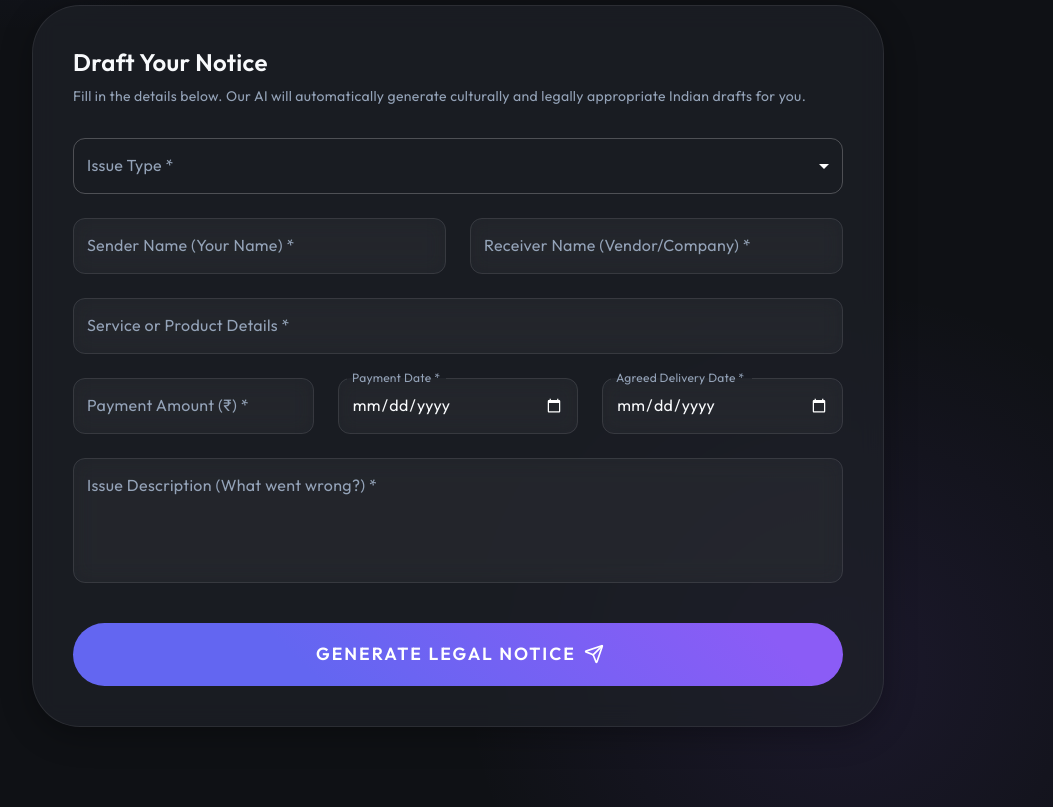
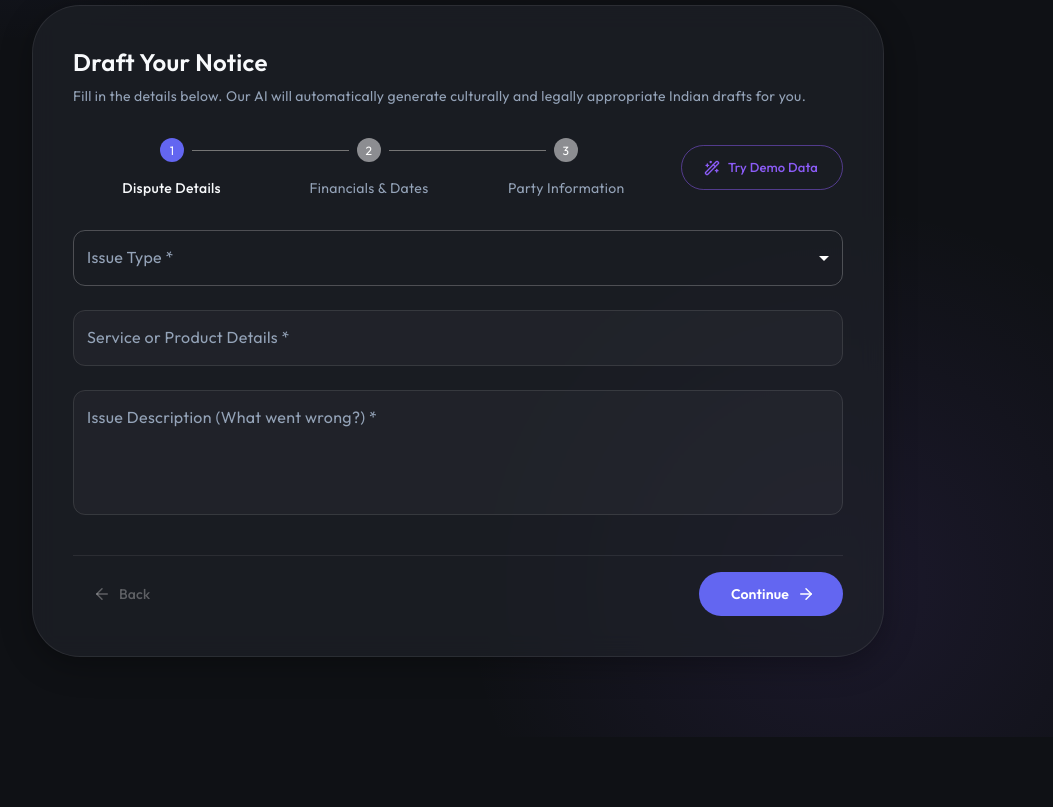
Before and after one commit to coddedman/Ai-legal-notice-generator, a Next.js app: page / in a window 1280 px wide. Shown: the part 420-1227 px from the top of the page, without its empty margins (182-1235 px from the left). After the commit the page ends 1157 px from the top, so only its background shows below. Built offline with nearby package versions, Linux system fonts and the light colour scheme.

Commit message:
feat: enhance UI/UX with step wizard, demo auto-fill, rich loading states, and success toasts

```diff
--- a/src/app/page.tsx
+++ b/src/app/page.tsx
@@ -19,10 +19,12 @@ export default function Home() {
     complaintDraft: string;
   } | null>(null);
   const [error, setError] = useState<string | null>(null);
+  const [successMsg, setSuccessMsg] = useState<string | null>(null);
 
   const handleGenerate = async (formData: NoticeFormData) => {
     setLoading(true);
     setError(null);
+    setSuccessMsg(null);
     setGeneratedData(null);
 
     try {
@@ -42,6 +44,7 @@ export default function Home() {
       }
 
       setGeneratedData(data);
+      setSuccessMsg('Legal Notice drafted successfully!');
 
       // Scroll to result smoothly
       setTimeout(() => {
@@ -153,21 +156,33 @@ export default function Home() {
 
         {loading && (
           <Box mt={6} display="flex" flexDirection="column" alignItems="center" className="animate-fade-in">
-            <CircularProgress size={50} thickness={4} sx={{ color: 'primary.main', mb: 2 }} />
-            <Typography variant="h6" color="text.secondary" className="animate-fade-in">
-              Analyzing dispute details and generating official drafts...
-            </Typography>
+            <CircularProgress size={40} thickness={4} sx={{ color: 'primary.main', mb: 3 }} />
+            <Box p={3} borderRadius={3} bgcolor={theme.palette.mode === 'dark' ? 'rgba(0,0,0,0.3)' : 'rgba(0,0,0,0.02)'} border="1px solid" borderColor="divider">
+               <Typography variant="h6" color="text.primary" fontWeight={600} mb={1}>
+                 Drafting Official Notice
+               </Typography>
+               <Typography variant="body2" color="text.secondary">
+                 Our AI is formulating the exact legal terminology and consequences based on your detailed input...
+               </Typography>
+            </Box>
           </Box>
         )}
 
         {generatedData && !loading && (
-          <NoticeOutput data={generatedData} />
+          <Box mt={5}>
+            <NoticeOutput data={generatedData} />
+          </Box>
         )}
       </Container>
 
-      <Snackbar open={!!error} autoHideDuration={6000} onClose={() => setError(null)}>
-        <Alert severity="error" onClose={() => setError(null)} sx={{ width: '100%', borderRadius: 2 }}>
-          {error}
+      <Snackbar open={!!error || !!successMsg} autoHideDuration={6000} onClose={() => { setError(null); setSuccessMsg(null); }} anchorOrigin={{ vertical: 'bottom', horizontal: 'center' }}>
+        <Alert
+          severity={error ? "error" : "success"}
+          onClose={() => { setError(null); setSuccessMsg(null); }}
+          sx={{ width: '100%', borderRadius: 2, fontWeight: 500 }}
+          variant="filled"
+        >
+          {error || successMsg}
         </Alert>
       </Snackbar>
     </Box>
--- a/src/components/NoticeForm.tsx
+++ b/src/components/NoticeForm.tsx
@@ -1,6 +1,6 @@
 'use client';
 
-import React from 'react';
+import React, { useState } from 'react';
 import { useForm, Controller } from 'react-hook-form';
 import {
   TextField,
@@ -11,8 +11,14 @@ import {
   Select,
   Box,
   Typography,
+  Stepper,
+  Step,
+  StepLabel,
+  InputAdornment,
+  IconButton,
+  Tooltip
 } from '@mui/material';
-import { Send as SendIcon } from 'lucide-react';
+import { Send as SendIcon, ArrowRight, ArrowLeft, Wand2, Info } from 'lucide-react';
 
 const ISSUE_TYPES = [
   'Fraud',
@@ -38,10 +44,16 @@ interface Props {
   loading: boolean;
 }
 
+const steps = ['Dispute Details', 'Financials & Dates', 'Party Information'];
+
 export default function NoticeForm({ onSubmit, loading }: Props) {
+  const [activeStep, setActiveStep] = useState(0);
+
   const {
     control,
     handleSubmit,
+    trigger,
+    setValue,
     formState: { errors },
   } = useForm<NoticeFormData>({
     defaultValues: {
@@ -54,11 +66,69 @@ export default function NoticeForm({ onSubmit, loading }: Props) {
       deliveryDate: '',
       description: '',
     },
+    mode: 'onTouched'
   });
 
+  const handleNext = async () => {
+    let fieldsToValidate: (keyof NoticeFormData)[] = [];
+    if (activeStep === 0) {
+      fieldsToValidate = ['issueType', 'serviceDetails', 'description'];
+    } else if (activeStep === 1) {
+      fieldsToValidate = ['amount', 'paymentDate', 'deliveryDate'];
+    }
+
+    const isStepValid = await trigger(fieldsToValidate);
+    if (isStepValid) {
+      setActiveStep((prev) => prev + 1);
+    }
+  };
+
+  const handleBack = () => {
+    setActiveStep((prev) => prev - 1);
+  };
+
+  const fillDemoData = () => {
+    setValue('issueType', 'Service Delay', { shouldValidate: true });
+    setValue('serviceDetails', 'Wedding Photography and Videography', { shouldValidate: true });
+    setValue('description', 'The photographer took the advance but did not show up on the wedding day. Phone is switched off.', { shouldValidate: true });
+    setValue('amount', '50000', { shouldValidate: true });
+    setValue('paymentDate', '2025-10-01', { shouldValidate: true });
+    setValue('deliveryDate', '2025-11-15', { shouldValidate: true });
+    setValue('senderName', 'Rahul Verma', { shouldValidate: true });
+    setValue('receiverName', 'DreamShot Studio Pvt Ltd', { shouldValidate: true });
+  };
+
   return (
+    <Box sx={{ width: '100%' }}>
+      <Box sx={{ display: 'flex', justifyContent: 'space-between', alignItems: 'center', mb: 4 }}>
+        <Stepper activeStep={activeStep} alternativeLabel sx={{ flexGrow: 1, '& .MuiStepLabel-label': { mt: 1 } }}>
+          {steps.map((label) => (
+            <Step key={label}>
+              <StepLabel>{label}</StepLabel>
+            </Step>
+          ))}
+        </Stepper>
+        {activeStep === 0 && (
+           <Tooltip title="Auto-fill with demo data to test the AI">
+             <Button
+               variant="outlined"
+               size="small"
+               color="secondary"
+               startIcon={<Wand2 size={16} />}
+               onClick={fillDemoData}
+               sx={{ ml: 2, borderRadius: 2, textTransform: 'none', minWidth: '140px' }}
+             >
+               Try Demo Data
+             </Button>
+           </Tooltip>
+        )}
+      </Box>
+
       <Box component="form" onSubmit={handleSubmit(onSubmit)} noValidate sx={{ mt: 2, display: 'flex', flexDirection: 'column', gap: 3 }}>
-      <Box>
+
+        {/* STEP 0: Dispute Details */}
+        {activeStep === 0 && (
+          <Box className="animate-fade-in" display="flex" flexDirection="column" gap={3}>
             <Controller
               name="issueType"
               control={control}
@@ -66,58 +136,16 @@ export default function NoticeForm({ onSubmit, loading }: Props) {
               render={({ field }) => (
                 <FormControl fullWidth error={!!errors.issueType}>
                   <InputLabel id="issue-type-label">Issue Type *</InputLabel>
-              <Select
-                labelId="issue-type-label"
-                label="Issue Type *"
-                {...field}
-              >
+                  <Select labelId="issue-type-label" label="Issue Type *" {...field}>
                     {ISSUE_TYPES.map((type) => (
-                  <MenuItem key={type} value={type}>
-                    {type}
-                  </MenuItem>
+                      <MenuItem key={type} value={type}>{type}</MenuItem>
                     ))}
                   </Select>
+                  {errors.issueType && <Typography variant="caption" color="error" mt={0.5}>{errors.issueType.message}</Typography>}
                 </FormControl>
               )}
             />
-      </Box>
 
-      <Box display="flex" flexDirection={{ xs: 'column', sm: 'row' }} gap={3}>
-        <Box flex={1}>
-          <Controller
-            name="senderName"
-            control={control}
-            rules={{ required: 'Sender Name is required' }}
-            render={({ field }) => (
-              <TextField
-                {...field}
-                fullWidth
-                label="Sender Name (Your Name) *"
-                error={!!errors.senderName}
-                helperText={errors.senderName?.message}
-              />
-            )}
-          />
-        </Box>
-        <Box flex={1}>
-          <Controller
-            name="receiverName"
-            control={control}
-            rules={{ required: 'Receiver Name is required' }}
-            render={({ field }) => (
-              <TextField
-                {...field}
-                fullWidth
-                label="Receiver Name (Vendor/Company) *"
-                error={!!errors.receiverName}
-                helperText={errors.receiverName?.message}
-              />
-            )}
-          />
-        </Box>
-      </Box>
-
-      <Box>
             <Controller
               name="serviceDetails"
               control={control}
@@ -133,10 +161,30 @@ export default function NoticeForm({ onSubmit, loading }: Props) {
                 />
               )}
             />
+
+            <Controller
+              name="description"
+              control={control}
+              rules={{ required: 'Description is required' }}
+              render={({ field }) => (
+                <TextField
+                  {...field}
+                  fullWidth
+                  label="Issue Description (What went wrong?) *"
+                  placeholder="Explain exactly what happened, and why you are sending this notice."
+                  multiline
+                  rows={4}
+                  error={!!errors.description}
+                  helperText={errors.description?.message}
+                />
+              )}
+            />
           </Box>
+        )}
 
-      <Box display="flex" flexDirection={{ xs: 'column', sm: 'row' }} gap={3}>
-        <Box flex={1}>
+        {/* STEP 1: Financials */}
+        {activeStep === 1 && (
+          <Box className="animate-fade-in" display="flex" flexDirection="column" gap={3}>
             <Controller
               name="amount"
               control={control}
@@ -145,14 +193,17 @@ export default function NoticeForm({ onSubmit, loading }: Props) {
                 <TextField
                   {...field}
                   fullWidth
-                label="Payment Amount (₹) *"
+                  label="Payment Amount *"
                   type="number"
+                  InputProps={{
+                    startAdornment: <InputAdornment position="start">₹</InputAdornment>,
+                  }}
                   error={!!errors.amount}
                   helperText={errors.amount?.message}
                 />
               )}
             />
-        </Box>
+            <Box display="flex" flexDirection={{ xs: 'column', sm: 'row' }} gap={3}>
               <Box flex={1}>
                 <Controller
                   name="paymentDate"
@@ -190,53 +241,96 @@ export default function NoticeForm({ onSubmit, loading }: Props) {
                 />
               </Box>
             </Box>
+          </Box>
+        )}
 
-      <Box>
+        {/* STEP 2: Party Details */}
+        {activeStep === 2 && (
+          <Box className="animate-fade-in" display="flex" flexDirection="column" gap={3}>
+            <Box display="flex" alignItems="center" bgcolor="rgba(99, 102, 241, 0.1)" p={2} borderRadius={2} mb={1}>
+               <Info size={20} color="#6366f1" style={{ marginRight: 8 }} />
+               <Typography variant="body2" color="text.primary">
+                 Your details are completely secure and used strictly to generate the drafts.
+               </Typography>
+            </Box>
+            <Box display="flex" flexDirection={{ xs: 'column', sm: 'row' }} gap={3}>
+              <Box flex={1}>
                 <Controller
-          name="description"
+                  name="senderName"
                   control={control}
-          rules={{ required: 'Description is required' }}
+                  rules={{ required: 'Sender Name is required' }}
                   render={({ field }) => (
                     <TextField
                       {...field}
                       fullWidth
-              label="Issue Description (What went wrong?) *"
-              multiline
-              rows={4}
-              error={!!errors.description}
-              helperText={errors.description?.message}
+                      label="Sender Name (Your Name) *"
+                      error={!!errors.senderName}
+                      helperText={errors.senderName?.message}
                     />
                   )}
                 />
               </Box>
+              <Box flex={1}>
+                <Controller
+                  name="receiverName"
+                  control={control}
+                  rules={{ required: 'Receiver Name is required' }}
+                  render={({ field }) => (
+                    <TextField
+                      {...field}
+                      fullWidth
+                      label="Receiver Name (Vendor/Company) *"
+                      error={!!errors.receiverName}
+                      helperText={errors.receiverName?.message}
+                    />
+                  )}
+                />
+              </Box>
+            </Box>
+          </Box>
+        )}
 
-      <Box>
+        {/* Navigation Buttons */}
+        <Box sx={{ display: 'flex', justifyContent: 'space-between', mt: 2, pt: 2, borderTop: '1px solid', borderColor: 'divider' }}>
+          <Button
+            disabled={activeStep === 0 || loading}
+            onClick={handleBack}
+            startIcon={<ArrowLeft size={18} />}
+            sx={{ textTransform: 'none', px: 3 }}
+          >
+            Back
+          </Button>
+
+          {activeStep === steps.length - 1 ? (
             <Button
               type="submit"
-          fullWidth
               variant="contained"
               color="primary"
-          size="large"
               disabled={loading}
-          endIcon={<SendIcon size={20} />}
+              endIcon={<SendIcon size={18} />}
               sx={{
-            py: 2,
-            mt: 2,
-            borderRadius: 3,
-            fontSize: '1.1rem',
+                px: 4,
+                borderRadius: 2,
                 fontWeight: 600,
-            textTransform: 'uppercase',
-            letterSpacing: 2,
+                textTransform: 'none',
                 background: 'linear-gradient(45deg, #6366f1 30%, #8b5cf6 90%)',
-            transition: 'all 0.3s ease',
-            '&:hover': {
-              transform: 'translateY(-2px)',
-              boxShadow: '0 8px 20px rgba(99, 102, 241, 0.5)',
-            }
+                boxShadow: '0 4px 14px rgba(99, 102, 241, 0.4)',
               }}
             >
-          {loading ? 'Drafting Notice...' : 'Generate Legal Notice'}
+              {loading ? 'Drafting...' : 'Generate Legal Notice'}
             </Button>
+          ) : (
+            <Button
+              variant="contained"
+              onClick={handleNext}
+              endIcon={<ArrowRight size={18} />}
+              sx={{ px: 4, borderRadius: 2, textTransform: 'none', fontWeight: 600 }}
+            >
+              Continue
+            </Button>
+          )}
+        </Box>
+
       </Box>
     </Box>
   );
```
Lines whose indentation alone changed are shown as unchanged.
